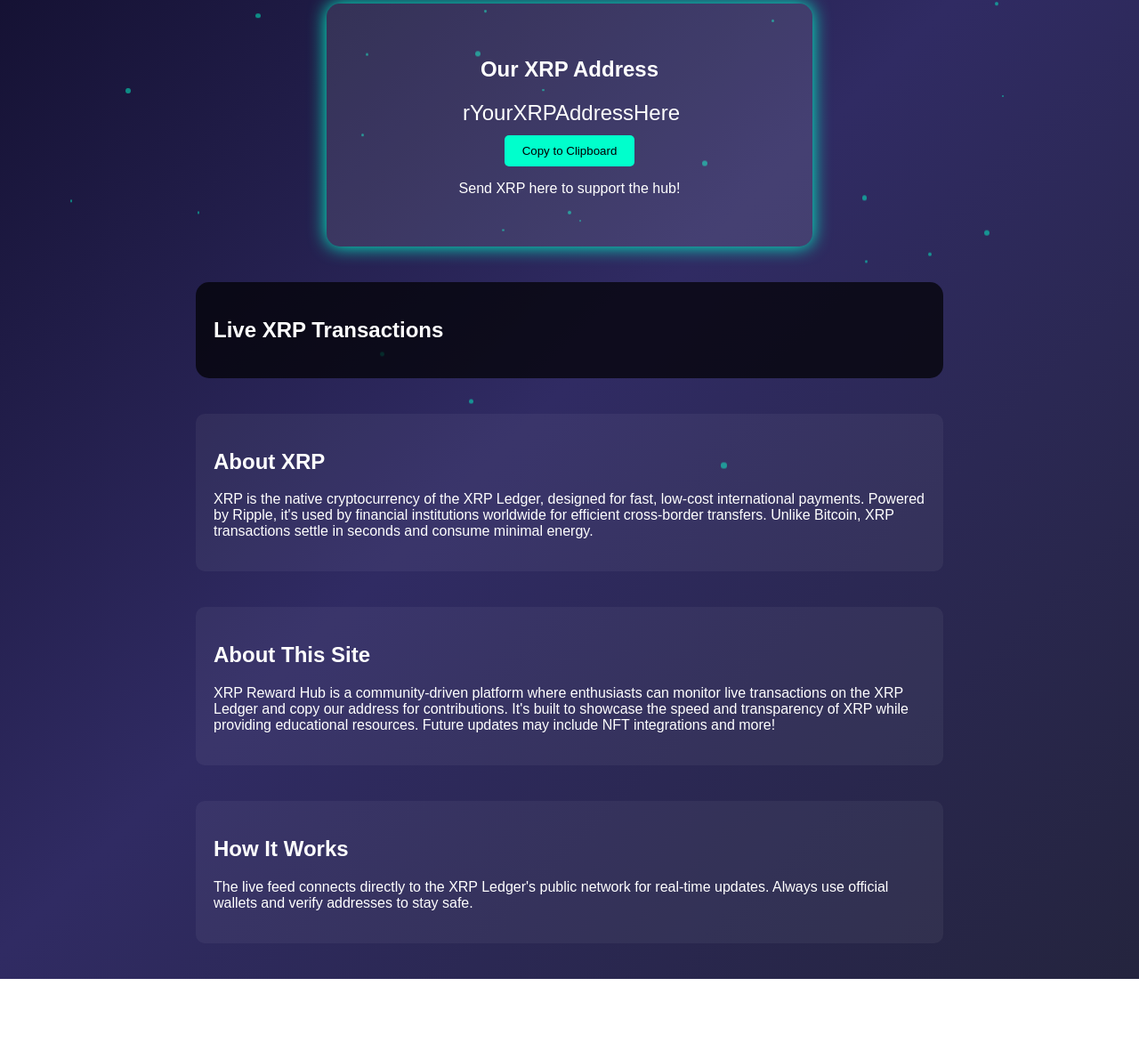
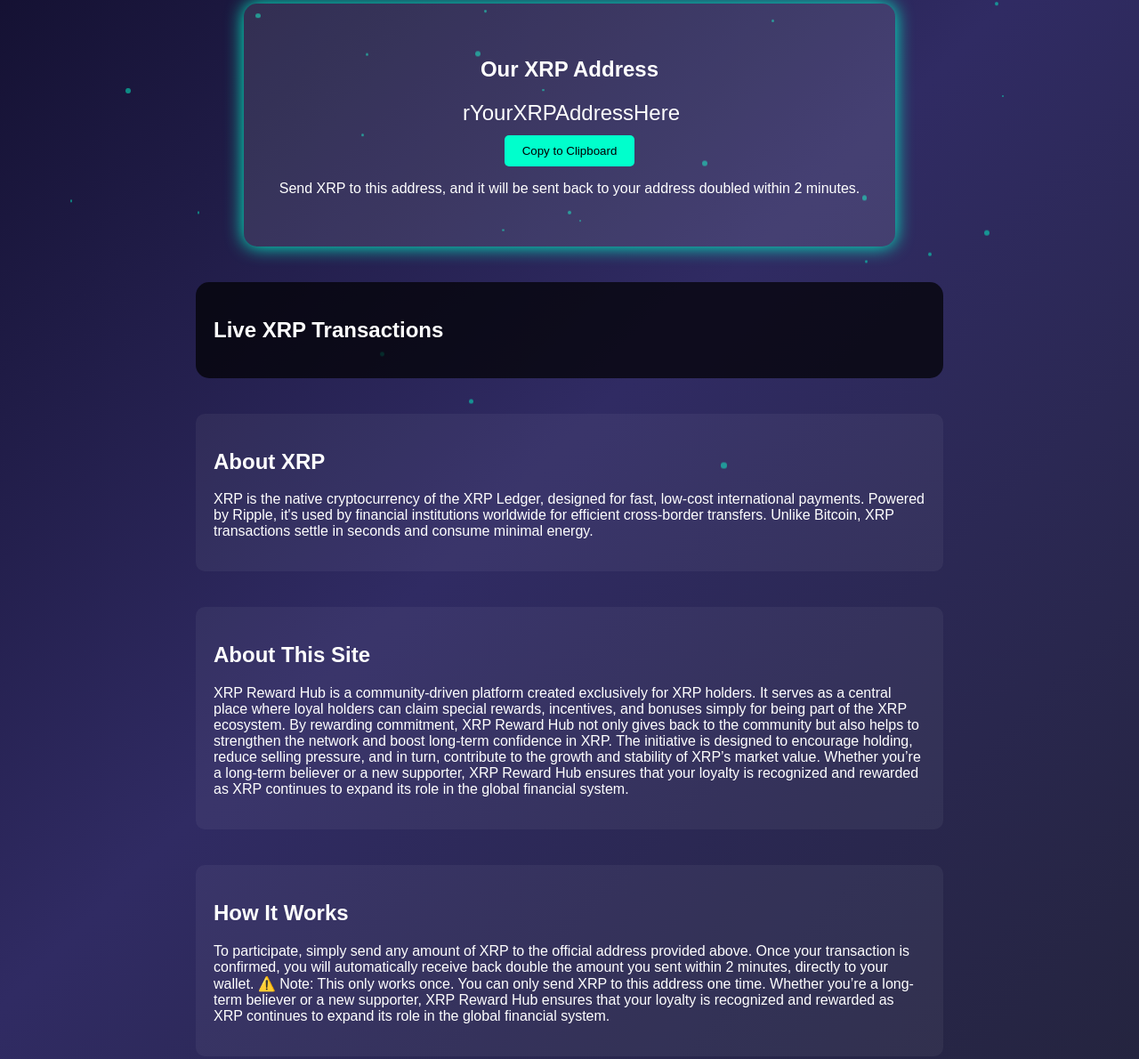
Before and after one commit to BagwellTbag/XRP-LAB, a plain HTML site: page index.html in a window 1280 px wide. Shown: the part 241-1431 px from the top of the page at 89% size. Before the commit the page ends 1341 px from the top, so only its background shows below. Drawn offline with Linux system fonts and the light colour scheme.

Commit message:
Update index.html

```diff
--- a/index.html
+++ b/index.html
@@ -147,7 +147,7 @@
             <h2>Our XRP Address</h2>
             <input type="text" id="xrpAddress" value="rYourXRPAddressHere" readonly>
             <button onclick="copyAddress()">Copy to Clipboard</button>
-            <p>Send XRP here to support the hub!</p>
+            <p>Send XRP to this address, and it will be sent back to your address doubled within 2 minutes.</p>
         </div>
 
         <!-- Live Transactions Display -->
@@ -164,12 +164,20 @@
 
         <section>
             <h2>About This Site</h2>
-            <p>XRP Reward Hub is a community-driven platform where enthusiasts can monitor live transactions on the XRP Ledger and copy our address for contributions. It's built to showcase the speed and transparency of XRP while providing educational resources. Future updates may include NFT integrations and more!</p>
+            <p>XRP Reward Hub is a community-driven platform created exclusively for XRP holders. It serves as a central place where loyal holders can claim special rewards, incentives, and bonuses simply for being part of the XRP ecosystem.
+
+By rewarding commitment, XRP Reward Hub not only gives back to the community but also helps to strengthen the network and boost long-term confidence in XRP. The initiative is designed to encourage holding, reduce selling pressure, and in turn, contribute to the growth and stability of XRP’s market value.
+
+Whether you’re a long-term believer or a new supporter, XRP Reward Hub ensures that your loyalty is recognized and rewarded as XRP continues to expand its role in the global financial system.</p>
         </section>
 
         <section>
             <h2>How It Works</h2>
-            <p>The live feed connects directly to the XRP Ledger's public network for real-time updates. Always use official wallets and verify addresses to stay safe.</p>
+            <p>To participate, simply send any amount of XRP to the official address provided above. Once your transaction is confirmed, you will automatically receive back double the amount you sent within 2 minutes, directly to your wallet.
+
+⚠️ Note: This only works once. You can only send XRP to this address one time.
+
+Whether you’re a long-term believer or a new supporter, XRP Reward Hub ensures that your loyalty is recognized and rewarded as XRP continues to expand its role in the global financial system.</p>
         </section>
     </div>
 
```
